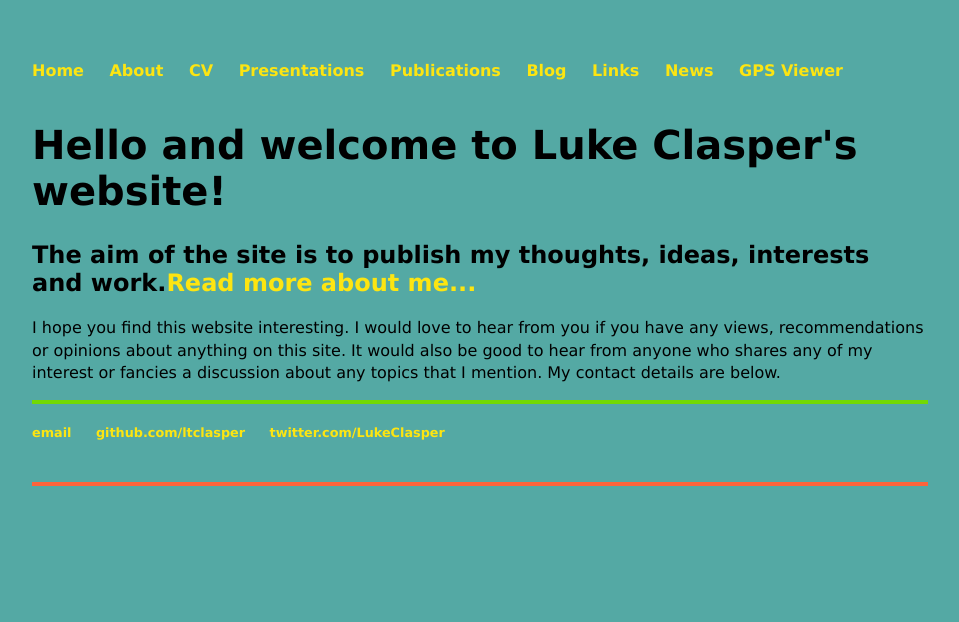
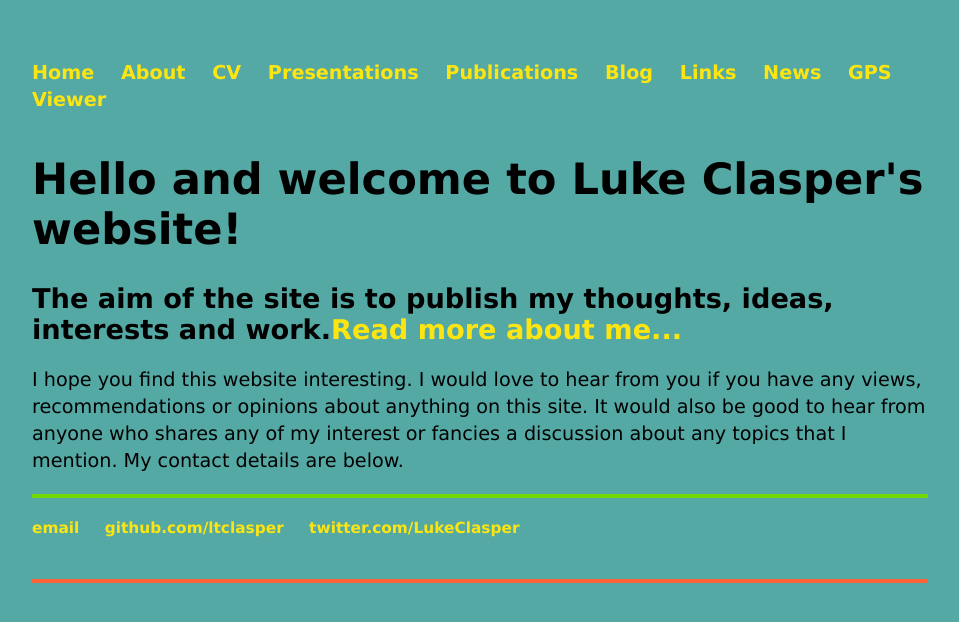
Before and after one commit to ltclasper/ltclasper.github.io, a Jekyll site: the page built from index.html, in a window 1280 px wide. Shown: the top 622 px of the page, without its empty margins (160-1119 px from the left). Built offline with Jekyll 4.4.1, drawn with Linux system fonts in a browser that asks for light colours.

Commit message:
Update main.css

```diff
--- a/css/main.css
+++ b/css/main.css
@@ -22,16 +22,16 @@ a:hover {
     text-decoration: underline;
 }
 h1 {
-    font-size: 2.5em;
+    font-size: 2.7em;
     font-family:Verdana, Geneva, sans-serif;
 }
 h2 {
-    font-size: 1.5em;
+    font-size: 1.7em;
     font-family:Verdana, Geneva, sans-serif;
 }
 
 p {
-    font-size: 1em;
+    font-size: 1.2em;
     line-height: 1.4em;
     color: #000000;
     font-family:Verdana, Geneva, sans-serif;
@@ -46,12 +46,12 @@ footer {
 
 ul.posts {
     margin: 20px auto 40px;
-    font-size: 1em;
+    font-size: 1.2em;
     font-family:Verdana, Geneva, sans-serif;
 }
 ul {
     margin: 20px auto 40px;
-    font-size: 1em;
+    font-size: 1.2em;
     line-height: 1.4em;
     font-family:Verdana, Geneva, sans-serif;
 }
```
